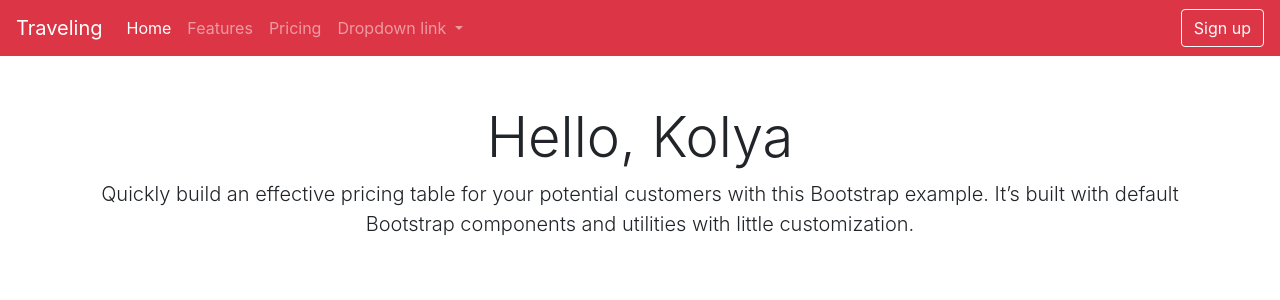
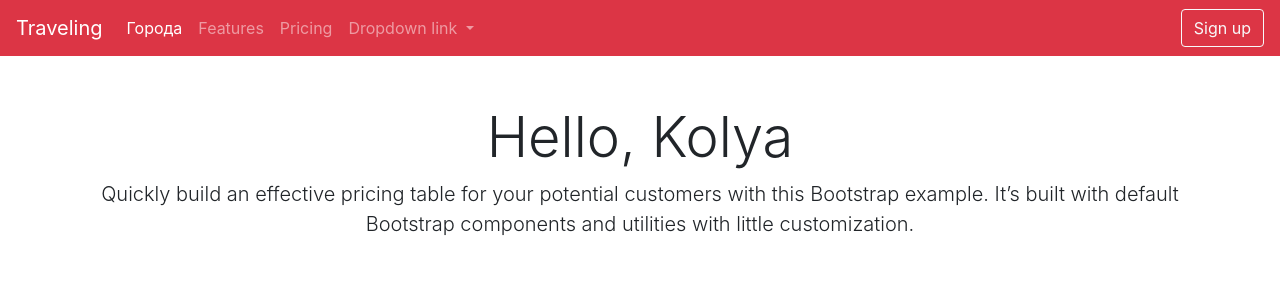
Before and after one commit to HunterOut/Travelling, a Django app: page / in a window 1280 px wide. Shown: the top 300 px of the page. Run offline with Django 3.2, Linux system fonts and the light colour scheme; some libraries are stand-ins or nearby versions.

Commit message:
добавил кнопку города

```diff
--- a/templates/base.html
+++ b/templates/base.html
@@ -12,14 +12,16 @@
   </head>
   <body>
     <nav class="navbar navbar-expand-lg navbar-dark bg-danger">
-                <a class="navbar-brand" href="#">Traveling</a>
-                    <button class="navbar-toggler" type="button" data-toggle="collapse" data-target="#navbarNavDropdown" aria-controls="navbarNavDropdown" aria-expanded="false" aria-label="Toggle navigation">
-                        <span class="navbar-toggler-icon"></span>
-                    </button>
+        <a class="navbar-brand" href="#">
+            Traveling
+        </a>
+        <button class="navbar-toggler" type="button" data-toggle="collapse" data-target="#navbarNavDropdown" aria-controls="navbarNavDropdown" aria-expanded="false" aria-label="Toggle navigation">
+        <span class="navbar-toggler-icon"></span>
+        </button>
       <div class="collapse navbar-collapse" id="navbarNavDropdown">
         <ul class="navbar-nav">
             <li class="nav-item active">
-                <a class="nav-link" href="#">Home <span class="sr-only">(current)</span></a>
+                <a class="nav-link" href="{% url 'city:home'%}">Города<span class="sr-only">(current)</span></a>
             </li>
             <li class="nav-item">
                 <a class="nav-link" href="#">Features</a>
@@ -48,11 +50,9 @@
 
         </ul>
       </div>
-      <div class="validation">
         <div class="nav-item">
           <a class="btn btn-outline-light" href="#">Sign up</a>
         </div>
-      </div>
     </nav>
 
 
```
